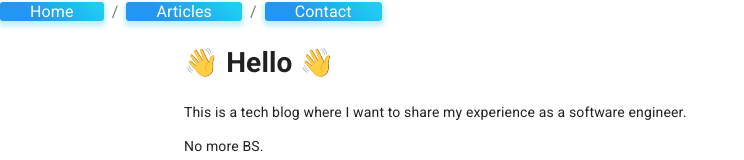
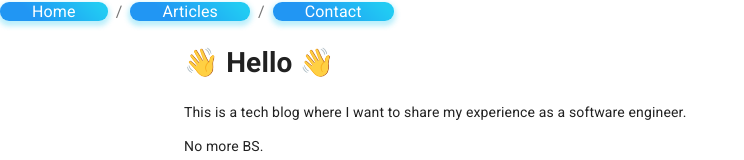
Before and after one commit to jeddl/NextJS-Static-Blog, a Next.js app: page / in a window 1280 px wide. Shown: the top 160 px of the page, without its empty margins (0-744 px from the left). Built offline with nearby package versions, Linux system fonts and the light colour scheme.

Commit message:
Code clean

```diff
--- a/package.json
+++ b/package.json
@@ -13,6 +13,7 @@
 	"dependencies": {
 		"@material-ui/core": "^4.9.13",
 		"@material-ui/icons": "^4.9.1",
+		"@types/node-sass": "^4.11.1",
 		"@types/react-syntax-highlighter": "^11.0.4",
 		"gray-matter": "^4.0.2",
 		"isomorphic-unfetch": "3.0.0",
--- a/src/components/styles/NavLink.ts
+++ b/src/components/styles/NavLink.ts
@@ -2,12 +2,12 @@ const styles = {
 	root: {
 		textDecoration: "none",
 		background: "linear-gradient(45deg, #2196F3 30%, #21CBF3 90%)",
-		border: 0,
-		borderRadius: 3,
+		border: 2,
+		borderRadius: 9,
 		boxShadow: "0 3px 5px 2px rgba(33, 203, 243, .3)",
 		color: "white",
 		height: 48,
-		padding: "0 30px",
+		padding: "0rem 2rem",
 	},
 };
 
```
Also changed, not shown: src/components/styles/NavbarStyle.ts (deleted, +0 -20 lines), 1 other file (tests, documents, lock files or other folders).
